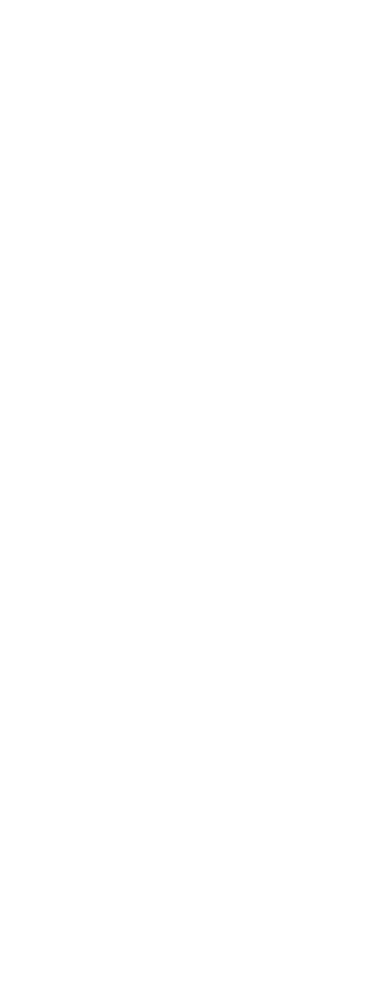
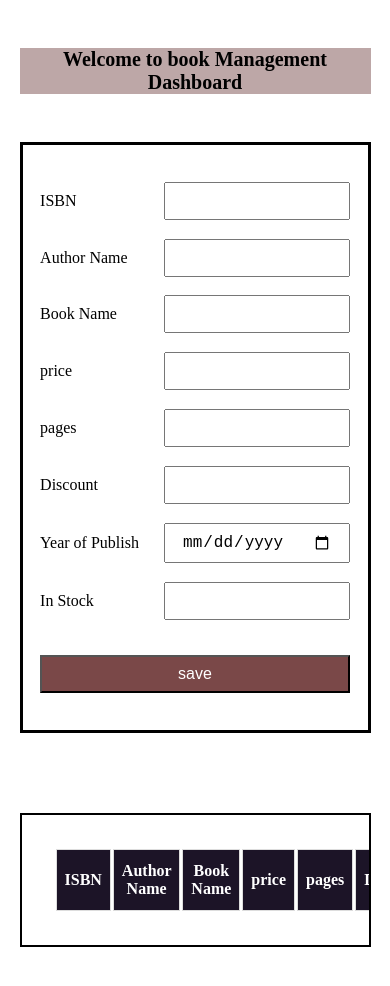
Before and after one commit to Archit669/book-application, a plain HTML site: page index.html in a window 390 px wide. Before the commit the page ends 844 px from the top, so only its background shows below. Drawn offline with Linux system fonts and the light colour scheme.

Commit message:
first task 29 jan

```diff
--- a/assets/css/style.css
+++ b/assets/css/style.css
@@ -0,0 +1,111 @@
+*{
+    margin: 0;
+    padding: 0;
+    box-sizing: border-box;
+}
+
+body{
+    max-width: 1440px;
+    width: 90%;
+    margin: auto;
+}
+
+.main-heading{
+    text-align: center;
+    margin-top: 3rem;
+    background-color: rgb(189, 167, 167);
+}
+
+.inputContainer{
+    display: flex;
+    flex-direction: column;
+    height: 50vh;
+    justify-content: space-evenly;
+    border: 3px solid black;
+    padding: 1.1rem;
+    margin-top: 3rem;
+    overflow:scroll;
+}
+
+.inputContainer div{
+    /* border: 2px solid black; */
+    display: flex;
+    justify-content: space-between;
+    align-items: center;
+}
+
+.inputContainer div input, select{
+    font-size: 1rem;
+    padding: 0.5rem 1rem;
+    width: 80%;
+}
+
+.inputContainer button{
+    padding: 0.5rem 1rem;
+    margin-top: 1rem;
+    background-color: rgb(122, 72, 72);
+    color: white;
+    font-size: medium;
+}
+
+.inputContainer button:hover{
+    padding: 0.5rem 1rem;
+    margin-top: 1rem;
+    background-color: rgb(60, 44, 44);
+    color: white;
+    font-size: medium;
+}
+
+
+@media only screen and (max-width: 1200px) {
+    .inputContainer div input, select{
+        font-size: 1rem;
+        padding: 0.5rem 1rem;
+        width: 60%;
+    }
+}
+
+
+@media only screen and (max-width: 600px) {
+    .inputContainer{
+        height: 70vh;
+    }
+    .inputContainer div input, select{
+        font-size: 1rem;
+        padding: 0.5rem 1rem;
+        width: 60%;
+    }
+
+    h1{
+        font-size: 20px;
+    }
+}
+
+.table-container{
+    margin: 5rem 0;
+    border: 2px solid black;
+    padding: 2rem;
+    overflow:scroll;
+}
+
+.table-container table {
+    width: 100%;
+  }
+
+  .table-container td,  .table-container th {
+    border: 1px solid #ddd;
+    padding: 8px;
+    text-align: center;
+  }
+
+  .table-container tr:nth-child(even){background-color: #f2f2f2;}
+
+  .table-container tr:hover {background-color: #ddd;}
+
+  .table-container th {
+    padding-top: 12px;
+    padding-bottom: 12px;
+    text-align: center;
+    background-color: #1C1427;
+    color: white;
+  }
--- a/assets/scripts/scripts.js
+++ b/assets/scripts/scripts.js
@@ -1,39 +1,22 @@
-const inputObjArr = [
-    {
-        key: "ISBN",
-        type : NUMBER
-    },
-    {
-        key : "Author Name",
-        type : TEXT
-    },
-    {
-        key : "Book Name",
-        type : TEXT
-    },
-    {
-        key : "price",
-        type : NUMBER
-    },
-    {
-        key : "pages",
-        type : NUMBER
-    },
-    {
-        key :  "Discount",
-        type : NUMBER
-    },
-    {
-        key : "Year of Publish",
-        type : DATE
-    },
-    {
-        key : "In Stock",
-        type : BOOLEAN
-    }
-];
-
 
 const inputArr = inputObjArr.map((element)=>{
     return getTag(element);
 })
+
+const inputContainer = document.getElementsByClassName("inputContainer")[0];
+inputArr.forEach((inputTag)=>{
+    inputContainer.append(inputTag);
+})
+
+const btn = document.createElement("button");
+btn.id = "inputContainerBtn";
+btn.innerText = "save";
+// btn.style.cursor = "not-allowed";
+inputContainer.appendChild(btn);
+
+const tableContainer = document.getElementById("table-container");
+const table = createTable();
+tableContainer.appendChild(table);
+
+
+btn.addEventListener("click", addData);
--- a/assets/utils/constants/constant.js
+++ b/assets/utils/constants/constant.js
@@ -4,3 +4,48 @@ const constants = {
     DATE : "date",
     BOOLEAN : "boolean"
 }
+
+const {NUMBER, TEXT, DATE, BOOLEAN} = constants;
+
+const inputObjArr = [
+    {
+        key: "ISBN",
+        type : NUMBER,
+        id : "ISBNInput"
+    },
+    {
+        key : "Author Name",
+        type : TEXT,
+        id : "AuthorNameInput"
+    },
+    {
+        key : "Book Name",
+        type : TEXT,
+        id : "BookNameInput"
+    },
+    {
+        key : "price",
+        type : NUMBER,
+        id : "priceInput"
+    },
+    {
+        key : "pages",
+        type : NUMBER,
+        id : "pagesInput"
+    },
+    {
+        key :  "Discount",
+        type : NUMBER,
+        id : "DiscountInput"
+    },
+    {
+        key : "Year of Publish",
+        type : DATE,
+        id : "YearOfPublishInput"
+    },
+    {
+        key : "In Stock",
+        type : TEXT,
+        id : "InStockInput"
+    }
+];
--- a/assets/utils/helpers/helper.js
+++ b/assets/utils/helpers/helper.js
@@ -1,7 +1,6 @@
-const {NUMBER, TEXT, DATE, BOOLEAN} = constants;
-
+// function to get tag from of input object
 function getTag(obj){
-    const {key, type} = obj;
+    const {key, type, id} = obj;
     let input = null;
     switch(type){
         case NUMBER:
@@ -10,22 +9,26 @@ function getTag(obj){
             input = document.createElement("input");
             input.type = type;
             input.name = key;
+            input.id = id;
             break;
 
         case BOOLEAN:
             input = document.createElement("select");
             input.name = key;
-            // option 1
-            let option = document.createElement("option");
-            option.value = "true";
-            option.text = option.value;
-            input.append(option);
+            input.id = id;
 
-            // option 2
-            option = document.createElement("option");
-            option.value = "false";
-            option.text = option.value;
-            input.append(option);
+            const options = {
+                default : "choose option",
+                option1 : "true",
+                option2 : "false"
+            }
+
+            for (let option of Object.keys(options)){
+                let optionTag = document.createElement("option");
+                optionTag.value = options[option];
+                optionTag.text = optionTag.value;
+                input.append(optionTag);
+            }
 
             break;
 
@@ -35,7 +38,74 @@ function getTag(obj){
             input.type = TEXT;
             input.name = key;
             break;
+        }
+
+
+    const inputTagContainer  = document.createElement("div");
+    if (input){
+        const inputlabel = document.createElement("label");
+        inputlabel.setAttribute("for",id);
+        inputlabel.innerText = key;
+        inputTagContainer.append(inputlabel);
+        inputTagContainer.append(input);
     }
 
-    return input;
+    return inputTagContainer;
 }
+
+
+
+// function to create Table
+function createTable(){
+    const table = document.createElement("table");
+    const thead = document.createElement("thead");
+    const tbody = document.createElement("tbody");
+
+    for (let {key} of inputObjArr){
+        const th = document.createElement("th");
+        th.textContent = key;
+        thead.appendChild(th);
+    }
+
+    table.appendChild(thead);
+    table.appendChild(tbody);
+
+    return table;
+
+}
+
+// function to add Data in table
+function addData(){
+    const userdata = getData();
+    if (userdata.length != inputObjArr.length){
+        alert("please fill all the inputs");
+    }else{
+        const rows = document.querySelector("#table-container table tbody");
+        const tr = document.createElement("tr");
+        for (let data of userdata){
+            const td = document.createElement("td");
+            td.innerText =data;
+            tr.appendChild(td);
+        }
+        rows.append(tr);
+    }
+}
+
+// function to get Data from inputContainer
+function getData(){
+    const data = [];
+    for (let {id, type} of inputObjArr){
+        const tag = document.getElementById(`${id}`);
+        if (type == BOOLEAN){
+            let select = document.getElementById(`${id}`);
+            data.push(select.value);
+            select.val = '';
+        }else{
+            if (tag.value){
+                data.push(tag.value);
+                tag.value = '';
+            }
+        }
+    }
+    return data;
+}
--- a/index.html
+++ b/index.html
@@ -11,6 +11,11 @@
     <title>Document</title>
 </head>
 <body>
-    <div class="inputContainer"></div>
+    <h1 class = "main-heading">Welcome to book Management Dashboard</h1>
+    <div class="inputContainer" id = "inputContainer"></div>
+
+    <div class="table-container" id = "table-container">
+    </div>
+
 </body>
 </html>
```
